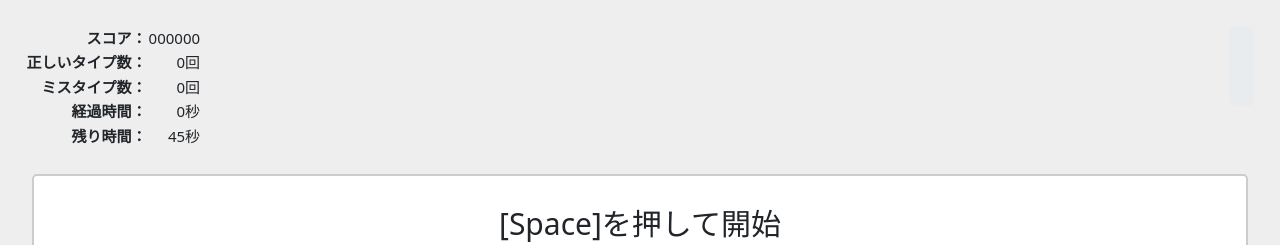
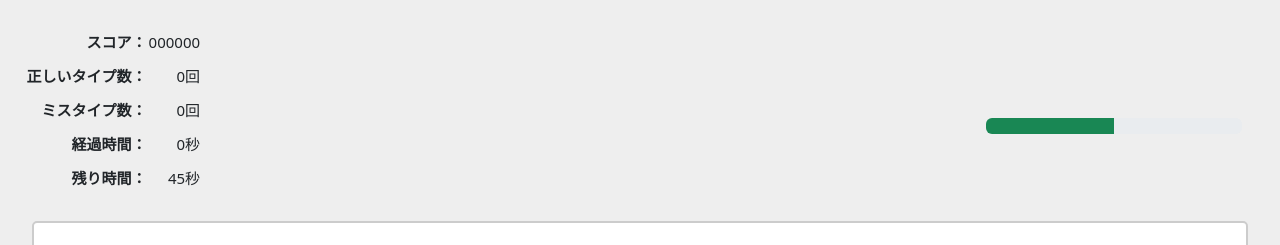
Before and after one commit to ut-code/typing-game, a React (Vite) app in the folder frontend/: page /basic in a window 1280 px wide. Shown: the top 245 px of the page. Built offline with nearby package versions, Linux system fonts and the light colour scheme; no server answers.

Commit message:
progress-barを表示まで、数値はまだ未対応

```diff
--- a/frontend/src/pages/Basic/Basic.tsx
+++ b/frontend/src/pages/Basic/Basic.tsx
@@ -5,7 +5,7 @@ import "./style.css";
 import script from "./script";
 
 import "bootstrap/dist/css/bootstrap.min.css";
-import { Button, ProgressBar } from "react-bootstrap";
+import { Button, ProgressBar, Stack } from "react-bootstrap";
 
 export default function Basic() {
   const [content, setContent] = useState<string>("a");
@@ -43,7 +43,13 @@ export default function Basic() {
             </tr>
           </tbody>
         </table>
-        <div id="progress-number" class="progress"></div>
+        {/* <div id="progress-number"></div> */}
+        <Stack gap={0} id="progress">
+          <div id="progress-number"></div>
+          <div className="pb-5" id="progress-bar">
+            <ProgressBar variant="success" now={50} />
+          </div>
+        </Stack>
       </div>
       <div id="elements">
         <div id="answer">
--- a/frontend/src/pages/Basic/script.js
+++ b/frontend/src/pages/Basic/script.js
@@ -94,6 +94,9 @@ export default async function script() {
       document.getElementById("progress-number").textContent =
         word_num + 1 + "/" + questions.length + "問";
 
+      // 何問目/全問題数を右上に表示
+      document.getElementById("progress-number").textContent =
+        word_num + 1 + "/" + questions.length + "問";
       if (key === questions[word_num][cnt]) {
         // 正答時
         answer += key;
@@ -116,9 +119,6 @@ export default async function script() {
           clearInterval(timerId);
           results(timeLimit - time, time, correct, miss);
         }
-        // 何問目/全問題数を右上に表示
-        document.getElementById("progress-number").textContent =
-          word_num + 1 + "/" + questions.length + "問";
       }
       // if (time > timeLimit) {
       //   // 時間制限でも終了, ただキー押さないと移行しない
--- a/frontend/src/pages/Basic/style.css
+++ b/frontend/src/pages/Basic/style.css
@@ -54,11 +54,19 @@ thead th {
   display: flex;
   justify-content: space-between;
 }
-.progress {
+#score-related #progress {
+  margin: 0 0 0 auto;
+  padding: 1vw;
+  width: 30vw;
+}
+#score-related #progress #progress-number {
   font-size: 30px;
   text-align: right;
-  padding: 1vw;
   height: 80px;
+}
+#score-related #progress #progress-bar {
+  margin: 0 0 0 auto;
+  width: 20vw;
 }
 footer {
   font-size: 13px;
```
